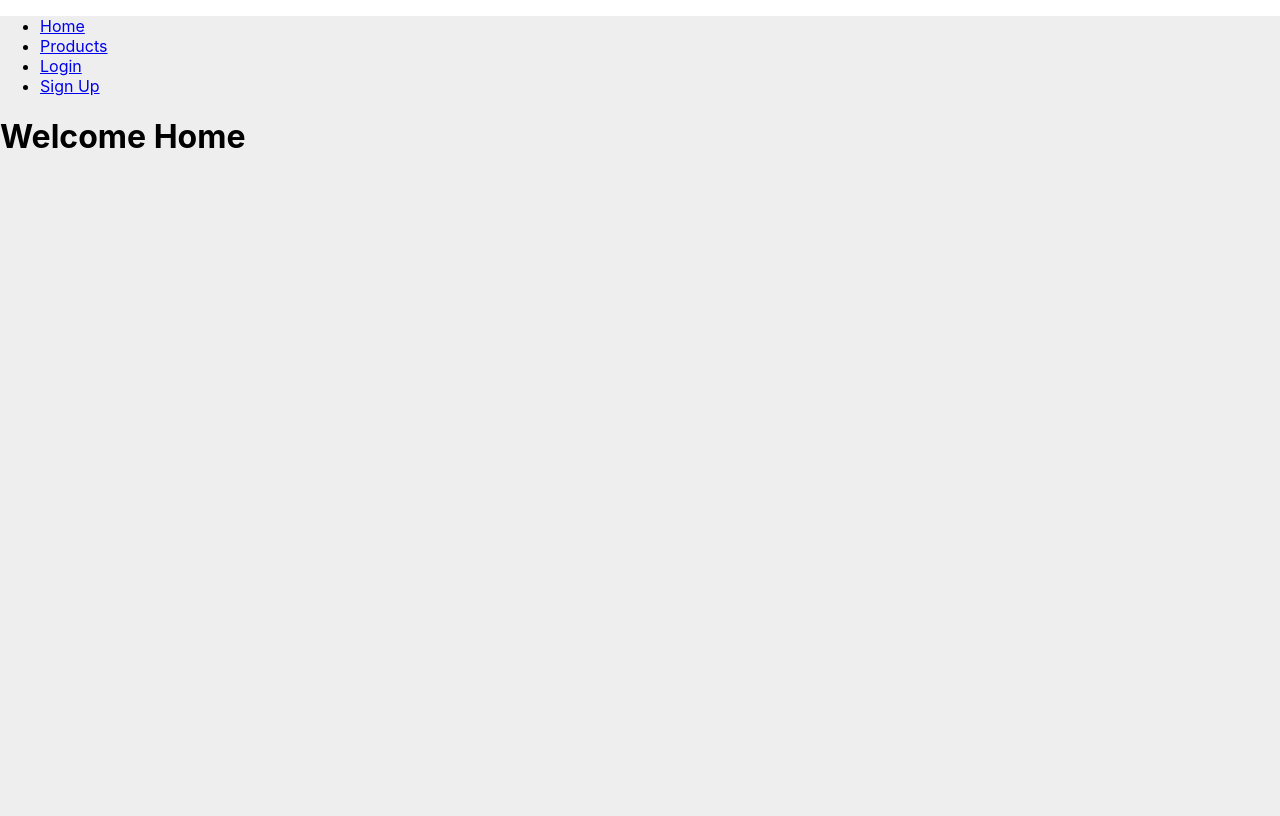
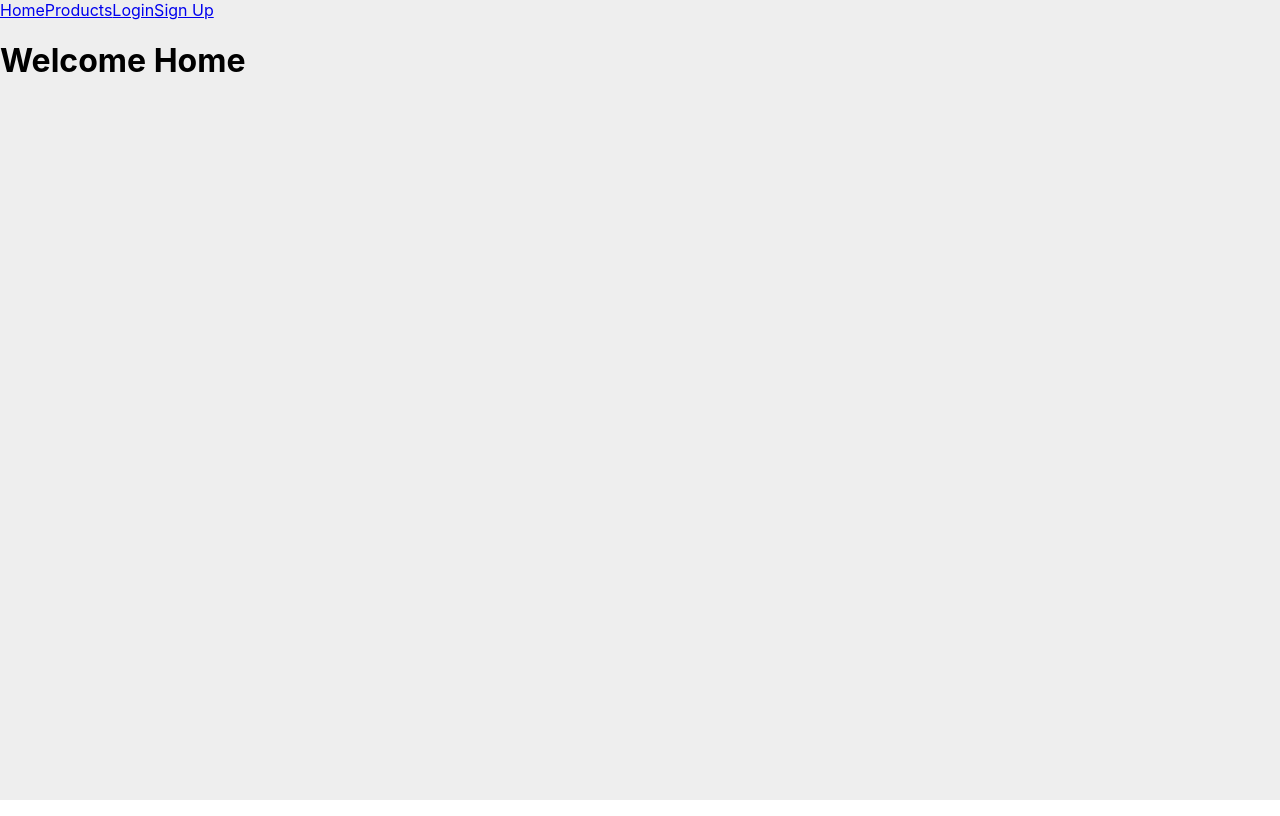
Before and after one commit to OmarThinks/Cantiin-React, a React (Create React App) app in the folder cantiin/: page / in a window 1280 px wide. Built offline with nearby package versions, Linux system fonts and the light colour scheme.

Commit message:
main.css:styled the navbar

```diff
--- a/cantiin/src/main.css
+++ b/cantiin/src/main.css
@@ -5,3 +5,25 @@ html, body{padding: 0px; margin: 0px;}
     margin: 0px;
     padding: 0px;
 }
+
+
+.navBarDiv
+{margin: 0px;padding: 0px;}
+
+
+.navBarList
+{
+    margin: 0px;padding: 0px;
+    display: flex;
+    flex-direction: row;
+    flex-wrap: wrap;
+    width: 100%;
+    list-style-position: inside;
+    list-style-type: none;
+}
+
+
+
+.navBarList-Index{
+    float: left;
+}
```
